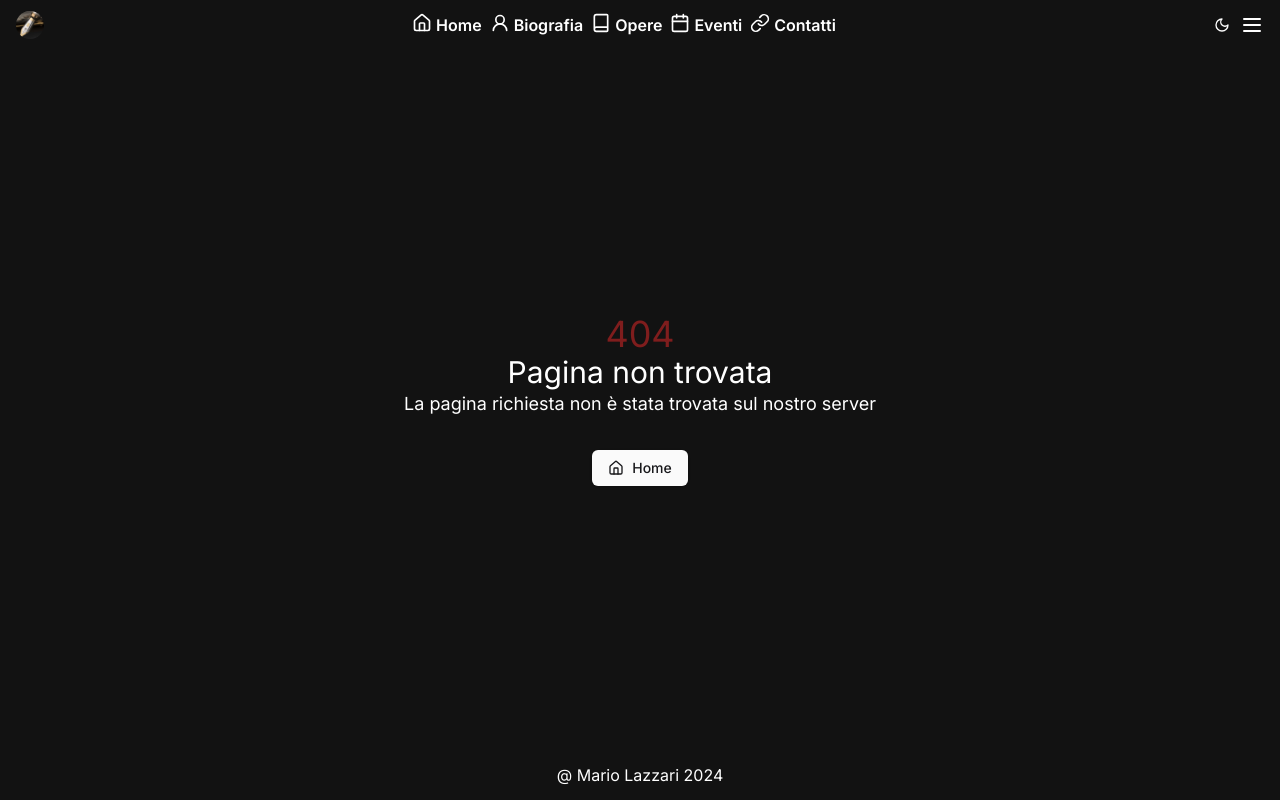
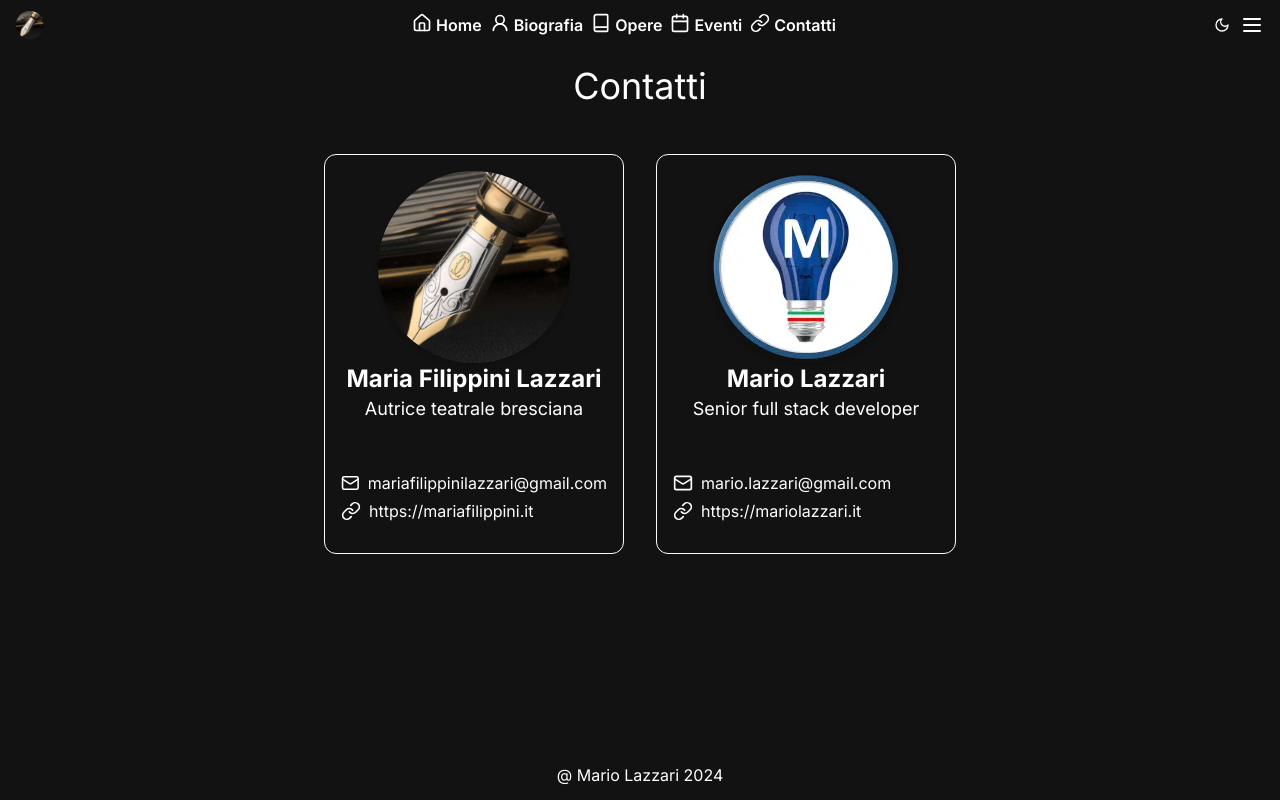
Before and after one commit to mariolazzari/mariafilippini.it, a Next.js app: page /contacts in a window 1280 px wide. Before the commit this address had no page. Built offline with nearby package versions, Linux system fonts and the light colour scheme.

Commit message:
feat: contacts page

```diff
--- /dev/null
+++ b/app/contacts/page.tsx
@@ -0,0 +1,34 @@
+import { Contact } from "@/components/Contact";
+import { ContactProps } from "@/components/Contact/ContactProps";
+
+function ContactsPage() {
+  const contacts: ContactProps[] = [
+    {
+      title: "Maria Filippini Lazzari",
+      description: "Autrice teatrale bresciana",
+      url: "https://mariafilippini.it",
+      mail: "mariafilippinilazzari@gmail.com",
+      imageSrc: "/images/logo.jpg",
+    },
+    {
+      title: "Mario Lazzari",
+      description: "Senior full stack developer",
+      url: "https://mariolazzari.it",
+      mail: "mario.lazzari@gmail.com",
+      imageSrc: "/images/logoMario.jpg",
+    },
+  ];
+
+  return (
+    <>
+      <h2 className="text-4xl mb-12 text-center">Contatti</h2>
+      <div className="flex justify-center gap-8 flex-wrap">
+        {contacts.map(contact => (
+          <Contact key={contact.url} {...contact} />
+        ))}
+      </div>
+    </>
+  );
+}
+
+export default ContactsPage;
--- /dev/null
+++ b/components/Contact/ContactProps.ts
@@ -0,0 +1,7 @@
+export type ContactProps = {
+  title: string;
+  description: string;
+  url: string;
+  mail: string;
+  imageSrc: string;
+};
--- /dev/null
+++ b/components/Contact/index.tsx
@@ -0,0 +1,37 @@
+import Link from "next/link";
+import Image from "next/image";
+import { ContactProps } from "./ContactProps";
+import { Mail, LinkIcon } from "lucide-react";
+
+export function Contact({
+  title,
+  description,
+  url,
+  imageSrc,
+  mail,
+}: ContactProps) {
+  return (
+    <div className="w-[300px] h-[400px] p-4 border border-primary rounded-xl">
+      <Image
+        className="rounded-full mx-auto mb- shadow-md"
+        src={imageSrc}
+        alt={title}
+        width={192}
+        height={192}
+      />
+      <h2 className="text-center font-bold text-2xl">{title}</h2>
+      <h3 className="text-center text-lg mb-12">{description}</h3>
+
+      <Link
+        className="flex items-center gap-2 mb-1"
+        href={`mailto://${mail}`}
+        target="_blank"
+      >
+        <Mail size={20} /> {mail}
+      </Link>
+      <Link className="flex items-center gap-2" href={url} target="_blank">
+        <LinkIcon size={20} /> {url}
+      </Link>
+    </div>
+  );
+}
```
Also changed, not shown: public/images/logoMario.jpg (added).
